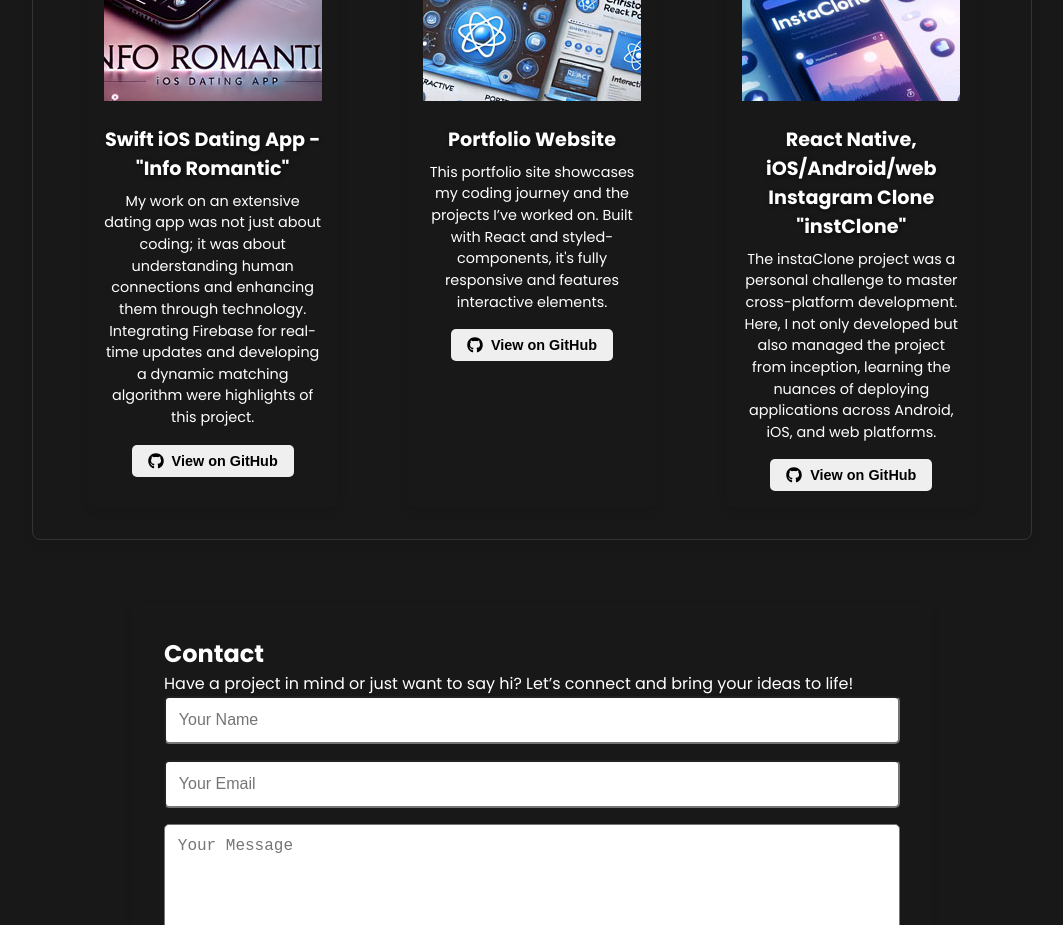
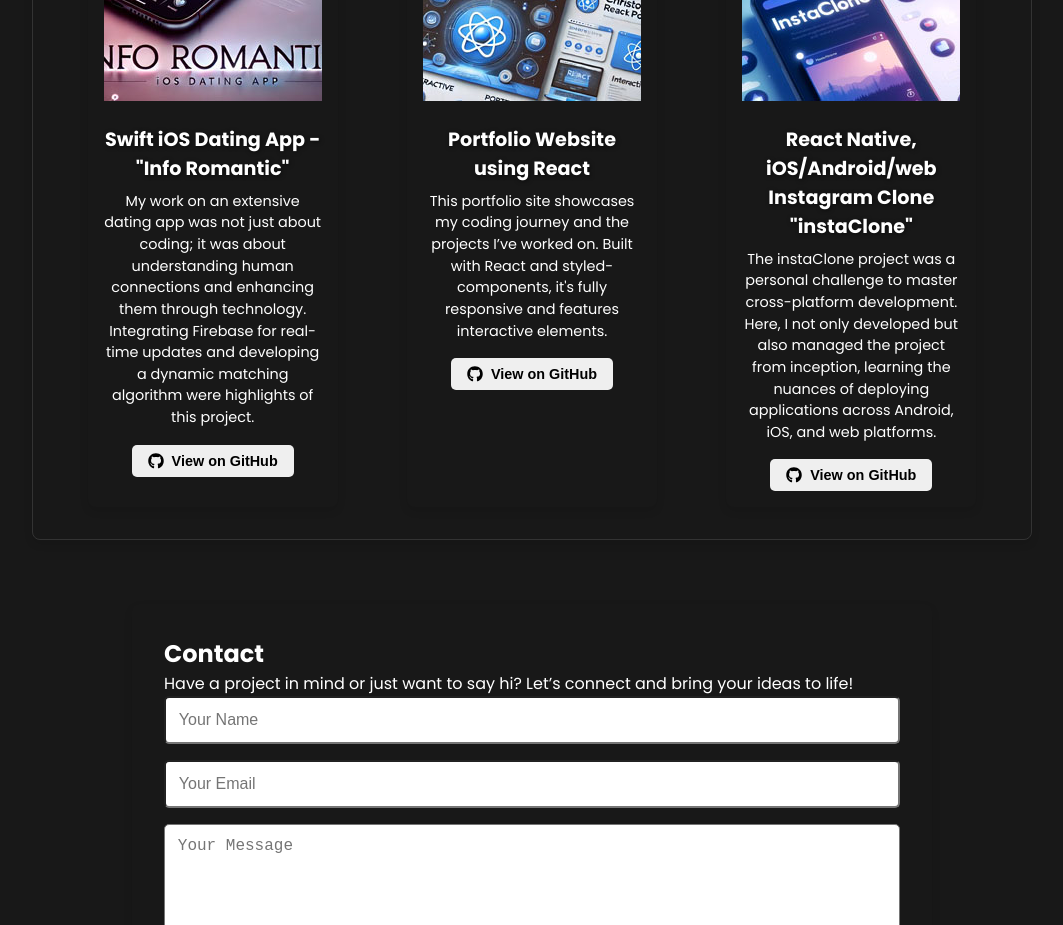
Before and after one commit to chrisbraycodes/React-Portfolio-Websiite, a React (Create React App) app: page / in a window 1280 px wide. Shown: the part 1080-2005 px from the top of the page, without its empty margins (108-1171 px from the left). Built offline with nearby package versions, Linux system fonts and the light colour scheme.

Commit message:
Fixed Label

```diff
--- a/src/components/Projects.js
+++ b/src/components/Projects.js
@@ -46,7 +46,7 @@ const Projects = () => {
             imageSrc: '/infoRom small.jpg', // Image for the project card
         },
         {
-            title: 'Portfolio Website',
+            title: 'Portfolio Website using React',
             description: `This portfolio site showcases my coding journey and the projects
             I’ve worked on. Built with React and styled-components, it's fully responsive and
             features interactive elements.`,
@@ -54,7 +54,7 @@ const Projects = () => {
             imageSrc: '/React Portfolio Small.jpg', // Image for the project card
         },
         {
-            title: 'React Native, iOS/Android/web Instagram Clone "instClone"',
+            title: 'React Native, iOS/Android/web Instagram Clone "instaClone"',
             description: `The instaClone project was a personal challenge to
              master cross-platform development. Here, I not only developed but
               also managed the project from inception, learning the nuances of
```
